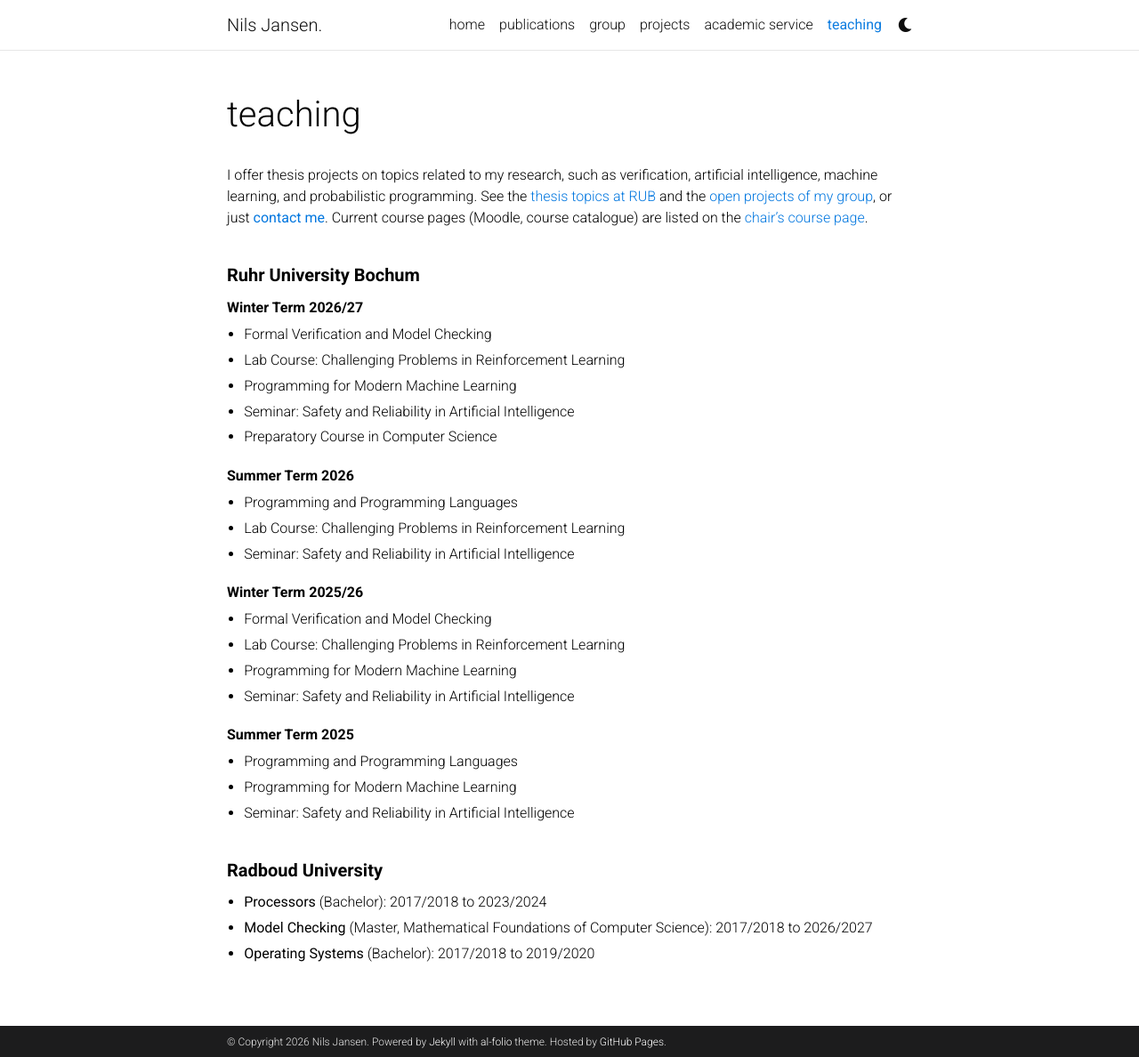
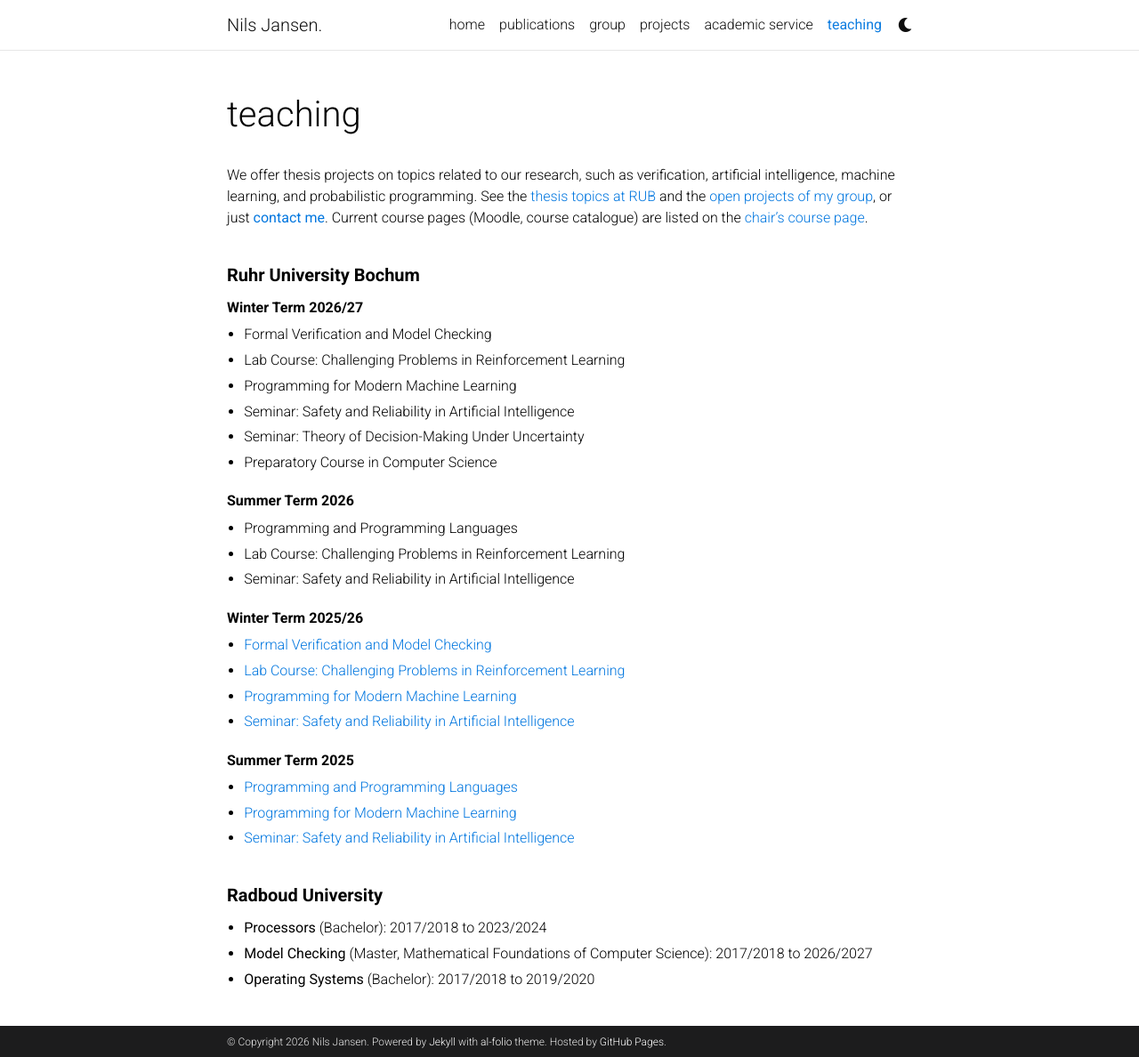
Before and after one commit to njansen123/njansen123.github.io, a Jekyll site: the page built from _pages/teaching.md, in a window 1280 px wide and 1188 px high. Shown: the whole window at 89% size. Built offline with Jekyll 4.4.1, drawn with Linux system fonts in a browser that asks for light colours; comment, search, counter and statistics services are not loaded; a style sheet for code colours, icons or effects is not loaded; part of the change alters nothing that is shown.

Commit message:
Teaching: seminar Theory of Decision-Making Under Uncertainty (Winter 2026/27), 'we offer', course catalogue links for 2025 terms
Co-Authored-By: Claude Opus 5.5 <noreply@anthropic.com>
Claude-Session: https://claude.ai/code/session_01GhL6EQJyd4JpUX8UuWBmeQ

```diff
--- a/_pages/teaching.md
+++ b/_pages/teaching.md
@@ -27,7 +27,7 @@ nav_order: 5
 .teaching-list li { margin-bottom: 0.3rem; }
 </style>
 
-I offer thesis projects on topics related to my research, such as verification, artificial intelligence, machine learning, and probabilistic programming. See the <a href="https://informatik.rub.de/en/research/chairs/aifm/theses/" target="_blank">thesis topics at RUB</a> and the <a href="https://ai-fm.org/projects/" target="_blank">open projects of my group</a>, or just <a href="mailto:n.jansen@rub.de"><b>contact me</b></a>. Current course pages (Moodle, course catalogue) are listed on the <a href="https://informatik.rub.de/en/research/chairs/aifm/courses/" target="_blank">chair's course page</a>.
+We offer thesis projects on topics related to our research, such as verification, artificial intelligence, machine learning, and probabilistic programming. See the <a href="https://informatik.rub.de/en/research/chairs/aifm/theses/" target="_blank">thesis topics at RUB</a> and the <a href="https://ai-fm.org/projects/" target="_blank">open projects of my group</a>, or just <a href="mailto:n.jansen@rub.de"><b>contact me</b></a>. Current course pages (Moodle, course catalogue) are listed on the <a href="https://informatik.rub.de/en/research/chairs/aifm/courses/" target="_blank">chair's course page</a>.
 
 <div class="teaching-section mt-4">
 <h2 class="category">Ruhr University Bochum</h2>
@@ -38,6 +38,7 @@ I offer thesis projects on topics related to my research, such as verification,
   <li>Lab Course: Challenging Problems in Reinforcement Learning</li>
   <li>Programming for Modern Machine Learning</li>
   <li>Seminar: Safety and Reliability in Artificial Intelligence</li>
+  <li>Seminar: Theory of Decision-Making Under Uncertainty</li>
   <li>Preparatory Course in Computer Science</li>
 </ul>
 
@@ -50,17 +51,17 @@ I offer thesis projects on topics related to my research, such as verification,
 
 <div class="teaching-term">Winter Term 2025/26</div>
 <ul class="teaching-list">
-  <li>Formal Verification and Model Checking</li>
-  <li>Lab Course: Challenging Problems in Reinforcement Learning</li>
-  <li>Programming for Modern Machine Learning</li>
-  <li>Seminar: Safety and Reliability in Artificial Intelligence</li>
+  <li><a href="https://vvz.ruhr-uni-bochum.de/campus/all/event.asp?gguid=0x871876823C57437C80D25ED1D1FBA377&amp;from=vvz&amp;mode=own&amp;tabID=1&amp;tguid=0x72A1F066AE364472A0A8EFF9E1FC2DD1&amp;objgguid=0x9024DC0B77434091954F416F5FA370F5&amp;lang=en" target="_blank">Formal Verification and Model Checking</a></li>
+  <li><a href="https://vvz.ruhr-uni-bochum.de/campus/all/event.asp?objgguid=0x9024DC0B77434091954F416F5FA370F5&amp;from=vvz&amp;gguid=0x8594E24F0FDC41C1958B49E30578B26F&amp;mode=own&amp;tguid=0x72A1F066AE364472A0A8EFF9E1FC2DD1&amp;lang=en" target="_blank">Lab Course: Challenging Problems in Reinforcement Learning</a></li>
+  <li><a href="https://vvz.ruhr-uni-bochum.de/campus/all/event.asp?objgguid=0x9024DC0B77434091954F416F5FA370F5&amp;from=vvz&amp;gguid=0xC7DDEAB6B6C748BA897792F861AC0B09&amp;mode=own&amp;tguid=0x72A1F066AE364472A0A8EFF9E1FC2DD1&amp;lang=en" target="_blank">Programming for Modern Machine Learning</a></li>
+  <li><a href="https://vvz.ruhr-uni-bochum.de/campus/all/event.asp?objgguid=0x9024DC0B77434091954F416F5FA370F5&amp;from=vvz&amp;gguid=0x091D316F6090466EB67CDDEEE0402958&amp;mode=own&amp;tguid=0x72A1F066AE364472A0A8EFF9E1FC2DD1&amp;lang=en" target="_blank">Seminar: Safety and Reliability in Artificial Intelligence</a></li>
 </ul>
 
 <div class="teaching-term">Summer Term 2025</div>
 <ul class="teaching-list">
-  <li>Programming and Programming Languages</li>
-  <li>Programming for Modern Machine Learning</li>
-  <li>Seminar: Safety and Reliability in Artificial Intelligence</li>
+  <li><a href="https://vvz.ruhr-uni-bochum.de/campus/all/event.asp?gguid=0xD25FC8F0E1394B58A957C84A759ECFDF&amp;from=&amp;tabID=2&amp;tguid=0x465D15D340584F31963F02CDAA33142A&amp;objgguid=NEW&amp;lang=en" target="_blank">Programming and Programming Languages</a></li>
+  <li><a href="https://vvz.ruhr-uni-bochum.de/campus/all/event.asp?gguid=0x32452383E3F042DF99375AE0AA12AF09&amp;from=&amp;tabID=2&amp;tguid=0x465D15D340584F31963F02CDAA33142A&amp;objgguid=NEW&amp;lang=en" target="_blank">Programming for Modern Machine Learning</a></li>
+  <li><a href="https://vvz.ruhr-uni-bochum.de/campus/all/event.asp?gguid=0x77A5AAF02CB74F989504C243CCEA8588&amp;from=&amp;tabID=2&amp;tguid=0x465D15D340584F31963F02CDAA33142A&amp;objgguid=NEW&amp;lang=en" target="_blank">Seminar: Safety and Reliability in Artificial Intelligence</a></li>
 </ul>
 </div>
 
```
